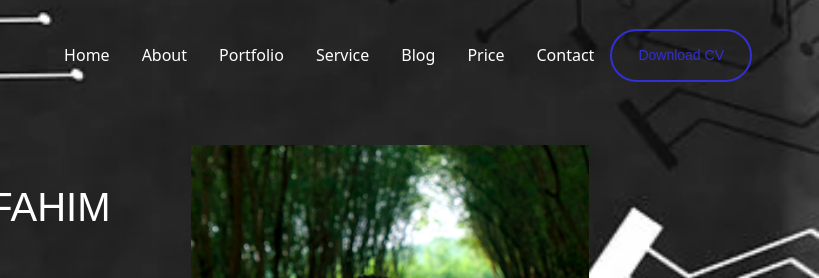
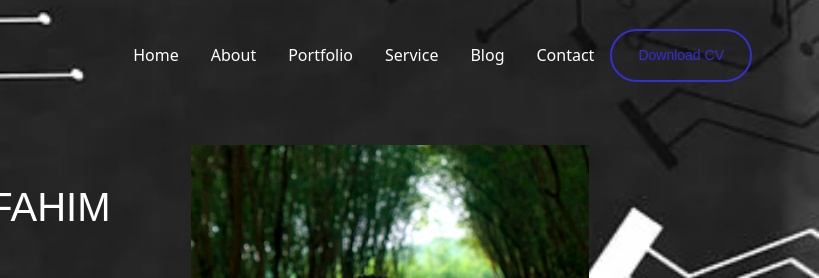
Before and after one commit to Fahim325/Protfolio, a plain HTML site: page index.html in a window 1280 px wide. Shown: the top 278 px of the page, 461-1280 px from the left. Drawn offline with Linux system fonts and the light colour scheme.

Commit message:
Price link delete

```diff
--- a/index.html
+++ b/index.html
@@ -45,9 +45,6 @@
                       <li class="nav-item">
                         <a class="nav-link" href="#">
                             Blog</a>
-                      </li>
-                      <li class="nav-item">
-                        <a class="nav-link" href="#">Price</a>
                       </li>
                       <li class="nav-item">
                         <a class="nav-link" href="#">Contact</a>
```
